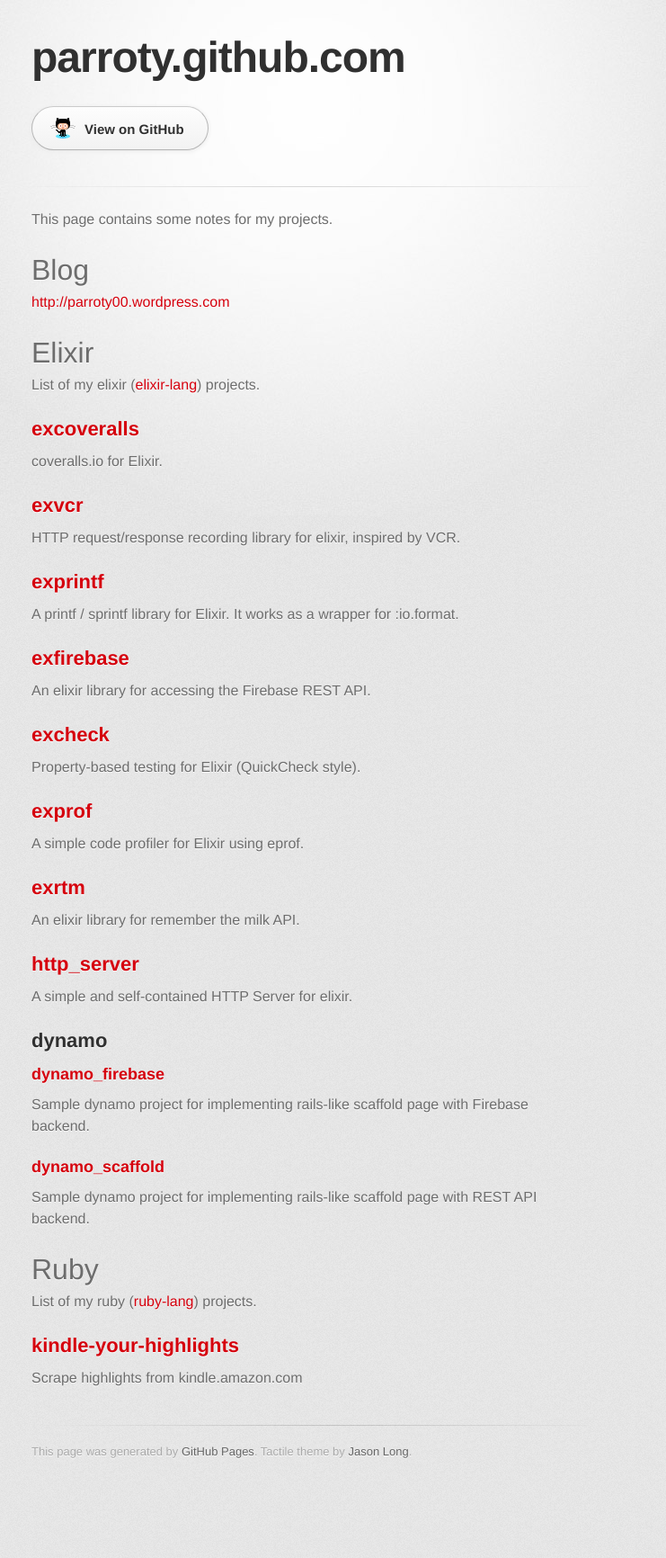
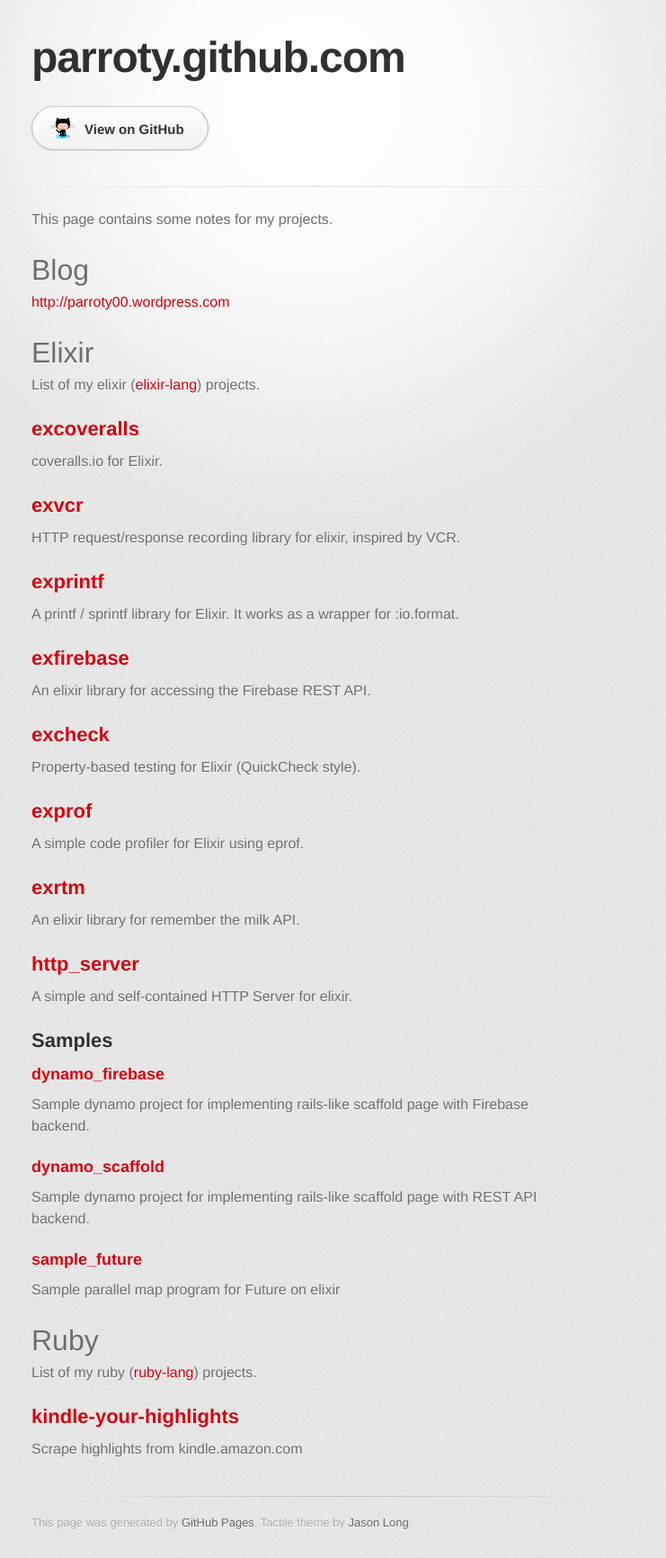
Before and after one commit to parroty/parroty.github.com, a Jekyll site: the page built from index.md, in a window 1280 px wide. Shown: the whole page at 90% size, without its empty margins (295-1036 px from the left). Built offline with Jekyll 4.4.1, drawn with Linux system fonts in a browser that asks for light colours; some web fonts are replaced; before the commit the page ends 1653 px from its top, so only the background shows below that.

Commit message:
Add sample_future description

```diff
--- a/index.md
+++ b/index.md
@@ -34,7 +34,7 @@
 ## <a href="https://github.com/parroty/http_server" target="_blank">http_server</a>
 A simple and self-contained HTTP Server for elixir.
 
-## dynamo
+## Samples
 
 ### <a href="https://github.com/parroty/dynamo_firebase" target="_blank">dynamo_firebase</a>
 Sample dynamo project for implementing rails-like scaffold page with Firebase backend.
@@ -42,6 +42,9 @@
 ### <a href="https://github.com/parroty/dynamo_scaffold" target="_blank">dynamo_scaffold</a>
 Sample dynamo project for implementing rails-like scaffold page with REST API backend.
 
+### <a href="https://github.com/parroty/sample_future" target="_blank">sample_future</a>
+Sample parallel map program for Future on elixir
+
 # Ruby
 List of my ruby (<a href="https://www.ruby-lang.org/" target="_blank">ruby-lang</a>) projects.
 
```
